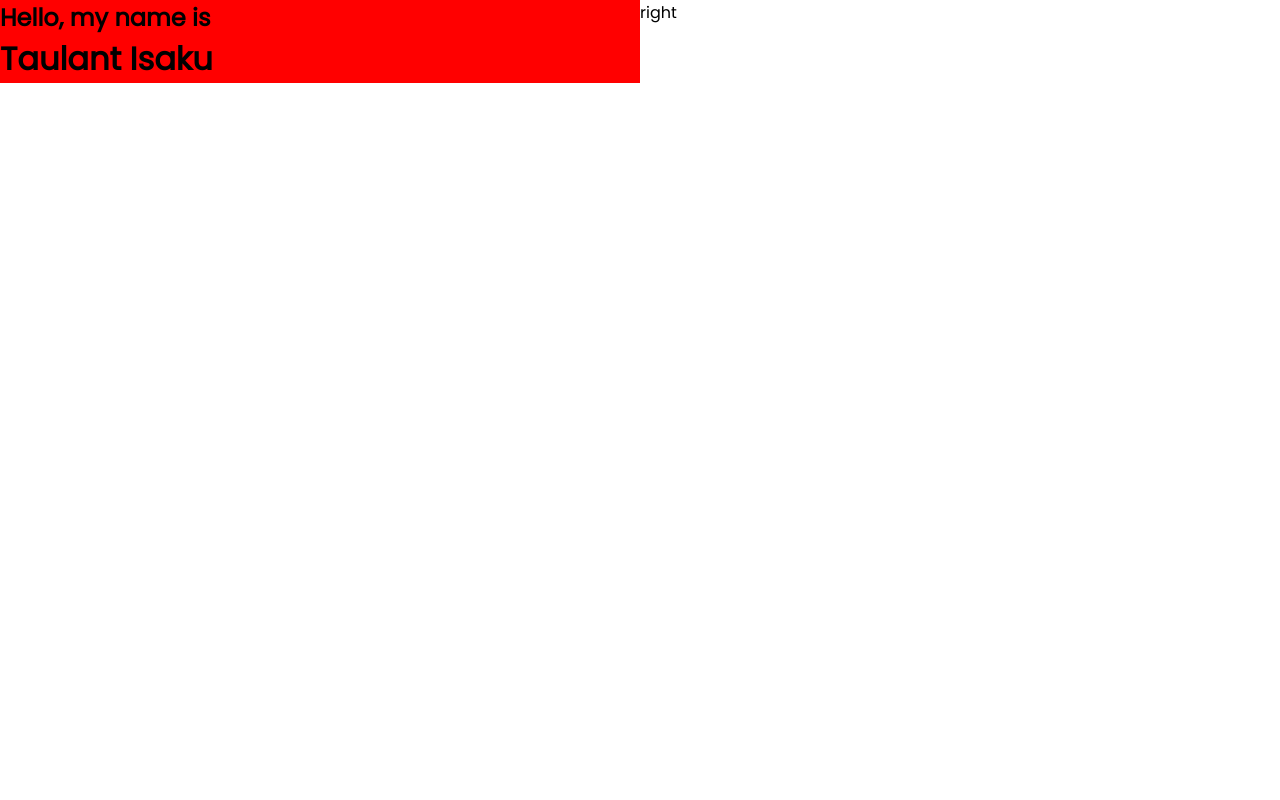
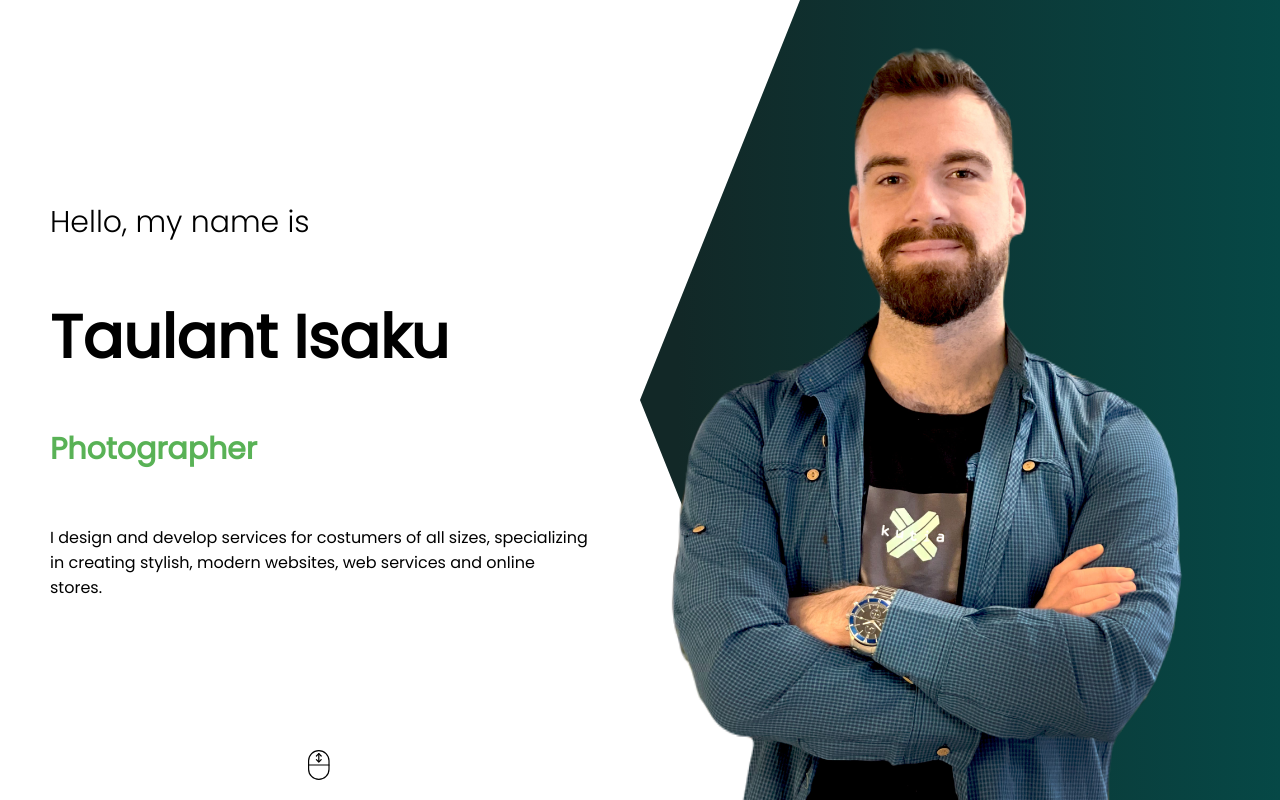
Before and after one commit to taulantisaku/React-Portfolio, a React (Create React App) app: page / in a window 1280 px wide. Built offline with nearby package versions, Linux system fonts and the light colour scheme; a web font is replaced by a local one.

Commit message:
Personal information component (intro)

```diff
--- a/src/components/Intro/Intro.scss
+++ b/src/components/Intro/Intro.scss
@@ -4,11 +4,96 @@
 
   &--left {
     flex: 1;
+    display: flex;
+    align-items: center;
+    justify-content: center;
   }
   &--right {
     flex: 1;
+    position: relative;
   }
   &--leftwrapper {
-    background-color: red;
+    flex: 1;
+    padding: 50px;
+    height: 50%;
+    display: flex;
+    flex-direction: column;
+    justify-content: space-between;
+  }
+
+  &__intro {
+    font-size: 30px;
+    font-weight: 300;
+  }
+
+  &__name {
+    font-size: 60px;
+  }
+
+  &__title {
+    height: 50px;
+    overflow: hidden;
+  }
+
+  &__title--wrapper {
+    height: 100%;
+    animation: move 10s ease-in-out infinite alternate;
+  }
+
+  @keyframes move {
+    25% {
+      transform: translateY(-50px);
+    }
+    50% {
+      transform: translateY(-100px);
+    }
+    75% {
+      transform: translateY(-150px);
+    }
+    100% {
+      transform: translateY(-200px);
+    }
+  }
+
+  &__title__Item {
+    height: 50px;
+    font-size: 30px;
+    font-weight: bold;
+    color: #59b256;
+    display: flex;
+    align-items: center;
+  }
+
+  &__scroll {
+    width: 30px;
+    height: 30px;
+    position: absolute;
+    bottom: 20px;
+  }
+
+  &__desc {
+  }
+
+  &__img {
+    width: 90%;
+    height: 100%;
+    object-fit: cover;
+    z-index: 1000;
+    position: absolute;
+  }
+
+  &__bg {
+    clip-path: polygon(25% 0%, 100% 0%, 100% 100%, 25% 100%, 0% 50%);
+    background-image: url("image.pnghttps://wallpaperaccess.com/full/3037904.png");
+    background: linear-gradient(
+      90deg,
+      rgba(18, 40, 39, 1) 6%,
+      rgba(6, 72, 70, 1) 100%
+    );
+    width: 100%;
+    height: 100%;
+    position: absolute;
+    top: 0;
+    right: 0;
   }
 }
--- a/src/components/Intro/Intro.tsx
+++ b/src/components/Intro/Intro.tsx
@@ -1,6 +1,5 @@
-import React from "react";
-import ReactDOM from "react-dom";
 import "../Intro/Intro.scss";
+import Me from "../../img/taulanti-png.png";
 
 export const Intro = () => {
   return (
@@ -9,9 +8,83 @@ export const Intro = () => {
         <div className="Intro--leftwrapper">
           <h2 className="Intro__intro">Hello, my name is</h2>
           <h1 className="Intro__name">Taulant Isaku</h1>
+          <div className="Intro__title">
+            <div className="Intro__title--wrapper">
+              <div className="Intro__title__Item">Web Developer</div>
+              <div className="Intro__title__Item">UI/UX Designer</div>
+              <div className="Intro__title__Item">Photographer</div>
+              <div className="Intro__title__Item">Writter</div>
+              <div className="Intro__title__Item">Content creator</div>
+            </div>
+          </div>
+          <p className="Intro__desc">
+            I design and develop services for costumers of all sizes,
+            specializing in creating stylish, modern websites, web services and
+            online stores.
+          </p>
         </div>
+        <svg
+          width="75"
+          height="75"
+          viewBox="0 0 75 75"
+          fill="none"
+          stroke="black"
+          className="Intro__scroll"
+          xmlns="http://www.w3.org/2000/svg"
+        >
+          <g id="scroll">
+            <path
+              id="Vector"
+              d="M40.5 15L34.5 9L28.5 15"
+              stroke-width="3"
+              stroke-miterlimit="10"
+              stroke-linecap="round"
+              stroke-linejoin="round"
+            />
+            <path
+              id="Vector_2"
+              d="M28.5 24L34.5 30L40.5 24"
+              stroke-width="3"
+              stroke-miterlimit="10"
+              stroke-linecap="round"
+              stroke-linejoin="round"
+            />
+            <g id="Group">
+              <path
+                id="Vector_3"
+                d="M9 37.5H60"
+                stroke-width="3"
+                stroke-miterlimit="10"
+                stroke-linecap="round"
+                stroke-linejoin="round"
+              />
+            </g>
+            <path
+              id="Vector_4"
+              d="M34.5 27V9"
+              stroke-width="2.9895"
+              stroke-miterlimit="10"
+              stroke-linecap="round"
+              stroke-linejoin="round"
+            />
+            <g id="Group_2">
+              <path
+                id="Vector_5"
+                d="M9 27C9 12.918 20.418 1.5 34.5 1.5C48.5859 1.5 60 12.918 60 27C60 29.8906 60 45.1094 60 48C60 62.082 48.5859 73.5 34.5 73.5C20.418 73.5 9 62.082 9 48C9 45.1094 9 29.8906 9 27Z"
+                stroke-width="3"
+                stroke-miterlimit="10"
+                stroke-linecap="round"
+                stroke-linejoin="round"
+              />
+            </g>
+          </g>
+        </svg>
       </div>
-      <div className="Intro--right"> right</div>
+      <div className="Intro--right">
+        <div className="Intro__bg"></div>
+
+        <img src={Me} alt="" className="Intro__img" />
+      </div>
     </div>
   );
 };
```
Also changed, not shown: src/img/taulanti-png.png (added).
